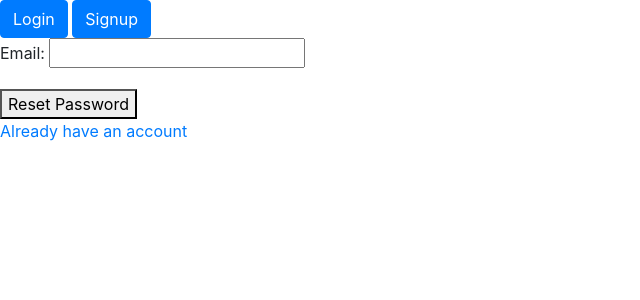
After one commit to ankurGhosh1/enr_svc-on-demand, a Django app: a page that uses svc/templates/registration/password_reset_form.html in a window 1280 px wide. The commit adds this page. Shown: the top 300 px of the page, without its empty margins (0-640 px from the left). Run offline with Django 3.2, Linux system fonts and the light colour scheme; some libraries are stand-ins or nearby versions.

Commit message:
Added Password reset

```diff
--- a/svc/clients/urls.py
+++ b/svc/clients/urls.py
@@ -1,5 +1,5 @@
 from django.urls import path, include
-from django.contrib.auth.views import LoginView, LogoutView
+from django.contrib.auth.views import LoginView, LogoutView, PasswordResetView, PasswordResetDoneView, PasswordResetConfirmView, PasswordResetCompleteView
 
 from .views import SignupView, HomeView, JobPostingView, AllJobView
 
@@ -9,6 +9,10 @@ urlpatterns = [
     path('', HomeView.as_view(), name="home"),
     path('signup/', SignupView.as_view(), name = 'signup'),
     path('login/', LoginView.as_view(), name="login"),
+    path('password-reset/', PasswordResetView.as_view(), name="password-reset"),
+    path('password-reset-done/', PasswordResetDoneView.as_view(), name="password_reset_done"),
+    path('password-reset-complete/', PasswordResetCompleteView.as_view(), name="password_reset_complete"),
+    path('password-reset-confirm/<uidb64>/<token>', PasswordResetConfirmView.as_view(), name="password-reset-confirm"),
     path('logout/', LogoutView.as_view(), name="logout"),
     path('jobpost/', JobPostingView.as_view(), name="jobpost"),
     path('alljobs/', AllJobView.as_view(), name="alljobs")
--- a/svc/svc/settings.py
+++ b/svc/svc/settings.py
@@ -131,3 +131,5 @@ LOGOUT_REDIRECT_URL = '/login'
 AUTH_USER_MODEL = 'clients.User'
 
 CRISPY_TEMPLATE_PACK = 'bootstrap4'
+
+EMAIL_BACKEND = 'django.core.mail.backends.console.EmailBackend'
--- a/svc/svc/urls.py
+++ b/svc/svc/urls.py
@@ -18,5 +18,6 @@ from django.urls import path, include
 
 urlpatterns = [
     path('admin/', admin.site.urls),
+    path('', include('django.contrib.auth.urls')),
     path('', include('clients.urls'))
 ]
--- a/svc/templates/registration/login.html
+++ b/svc/templates/registration/login.html
@@ -7,4 +7,5 @@
 {{form.as_p}}
 <button type="submit">Login</button>
 </form>
+<a href="{% url 'clients:password-reset' %}">Forget Password?</a>
 {% endblock %}
--- /dev/null
+++ b/svc/templates/registration/password_reset_email.html
@@ -0,0 +1,5 @@
+You requested for a Password Reset.
+
+Go to this link to reset the password:
+
+{{protocol}}://{{domain}}/password-reset-confirm/{{uid}}/{{token}}
--- /dev/null
+++ b/svc/templates/registration/password_reset_form.html
@@ -0,0 +1,11 @@
+{% extends 'base.html' %}
+
+{% block content %}
+
+<form method="POST">
+    {% csrf_token %}
+    {{form.as_p}}
+    <button type="submit">Reset Password</button>
+</form>
+<a href="{% url 'clients:login' %}">Already have an account</a>
+{% endblock %}
```
Also changed, not shown: svc/templates/registration/password_reset_complete.html (added, +7 -0 lines), svc/templates/registration/password_reset_confirm.html (added, +13 -0 lines), svc/templates/registration/password_reset_done.html (added, +7 -0 lines), svc/db.sqlite3.
